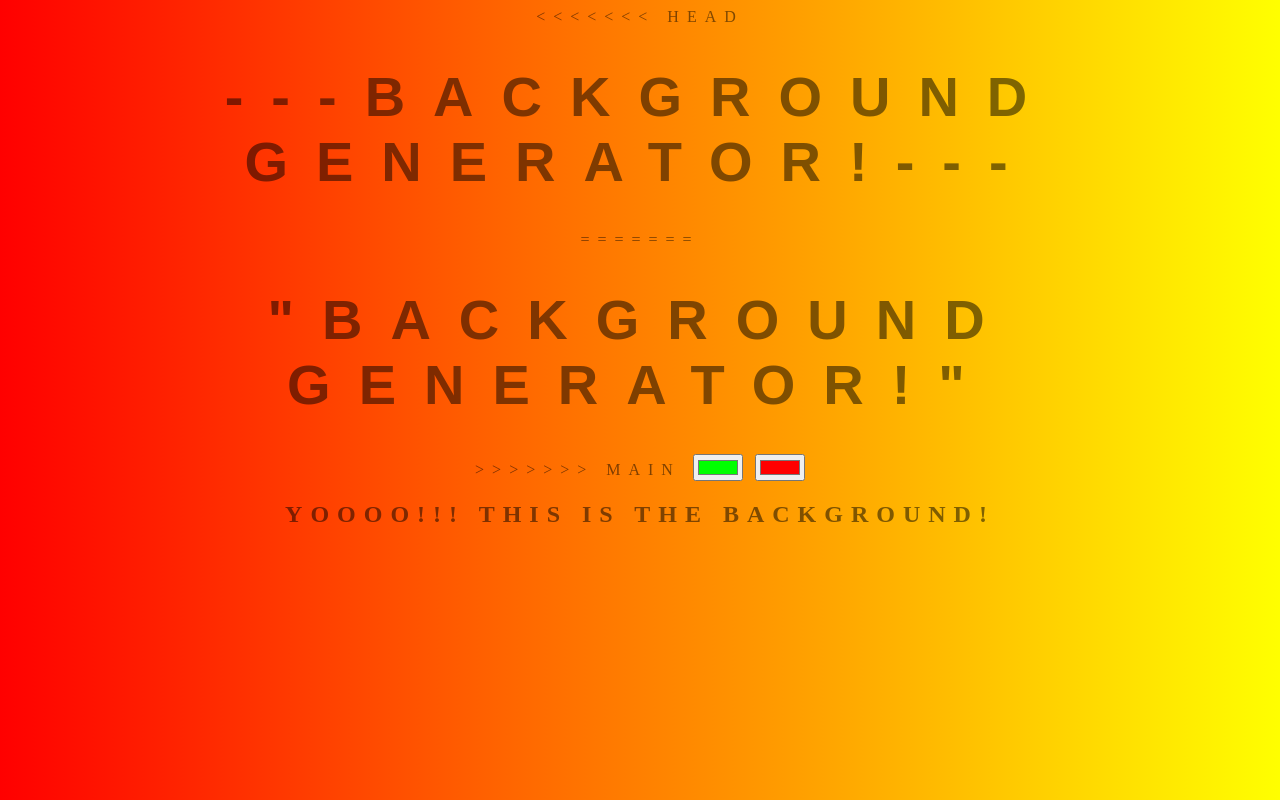
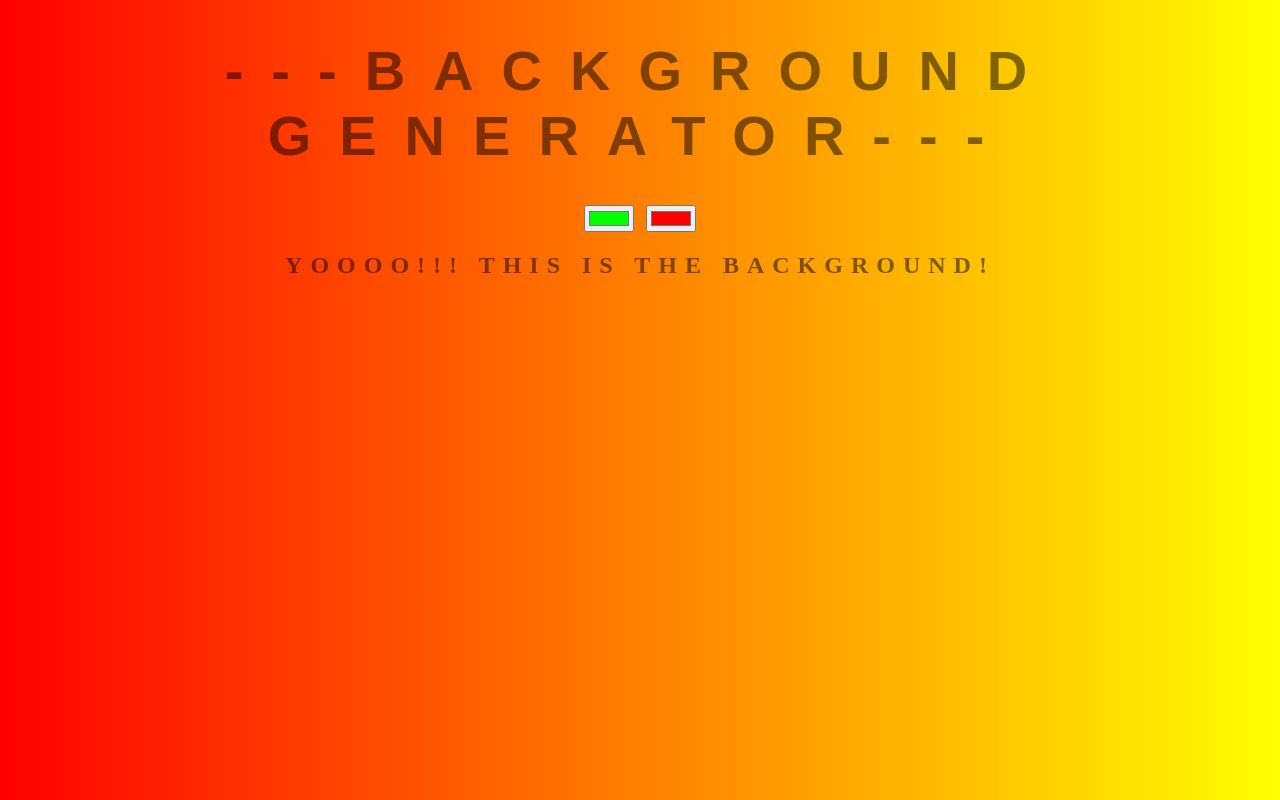
Before and after one commit to Rajashri-Banerjee/background-generator, a plain HTML site: page index.html in a window 1280 px wide. Drawn offline with Linux system fonts and the light colour scheme.

Commit message:
Update index.html

```diff
--- a/index.html
+++ b/index.html
@@ -5,11 +5,7 @@
 	<link rel="stylesheet" type="text/css" href="style.css">
 </head>
 <body id="gradient">
-<<<<<<< HEAD
-	<h1>---Background Generator!---</h1>
-=======
-	<h1>"Background Generator!"</h1>
->>>>>>> main
+	<h1>---Background Generator---</h1>
 	<input oninput="setGradient()" class="color1" type="color" name="color1" value="#00ff00">
 	<input oninput="setGradient()" class="color2" type="color" name="color2" value="#ff0000">
 	<h2>Yoooo!!! This is the background!</h2>
```
